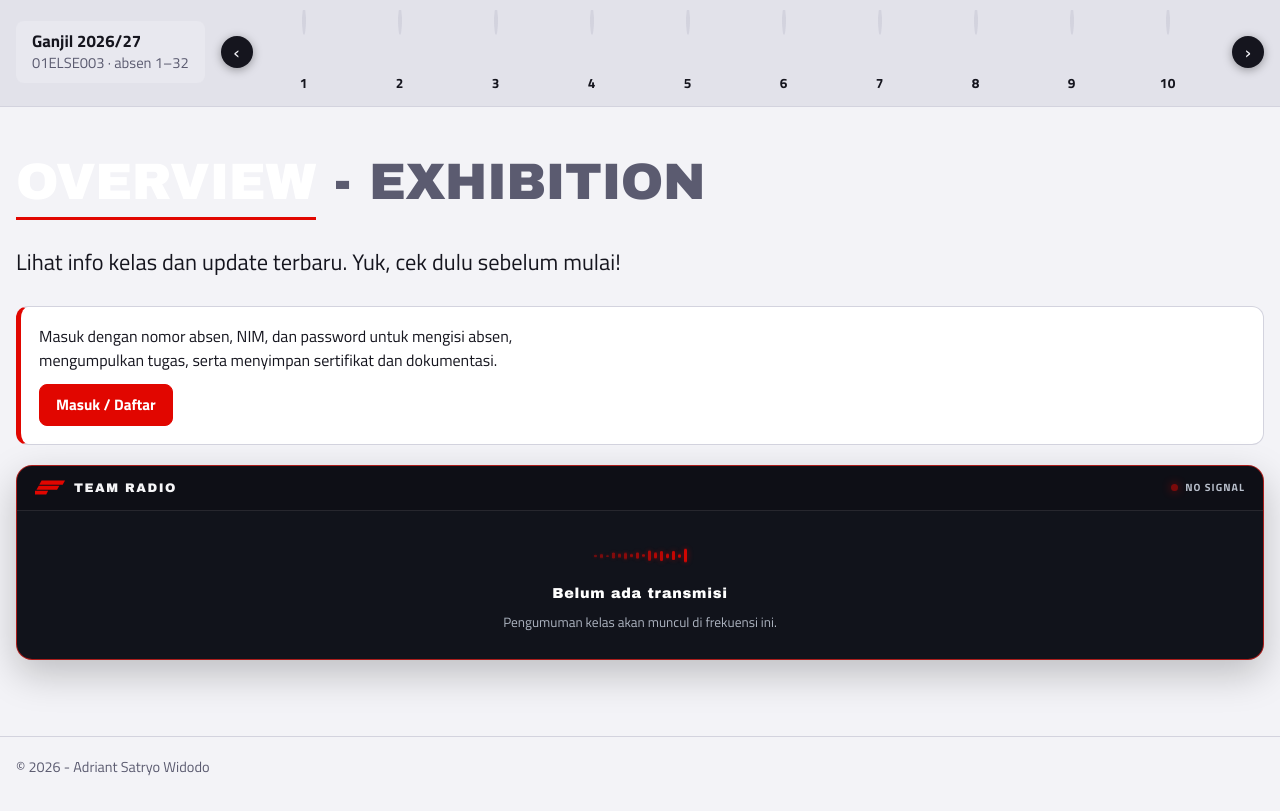
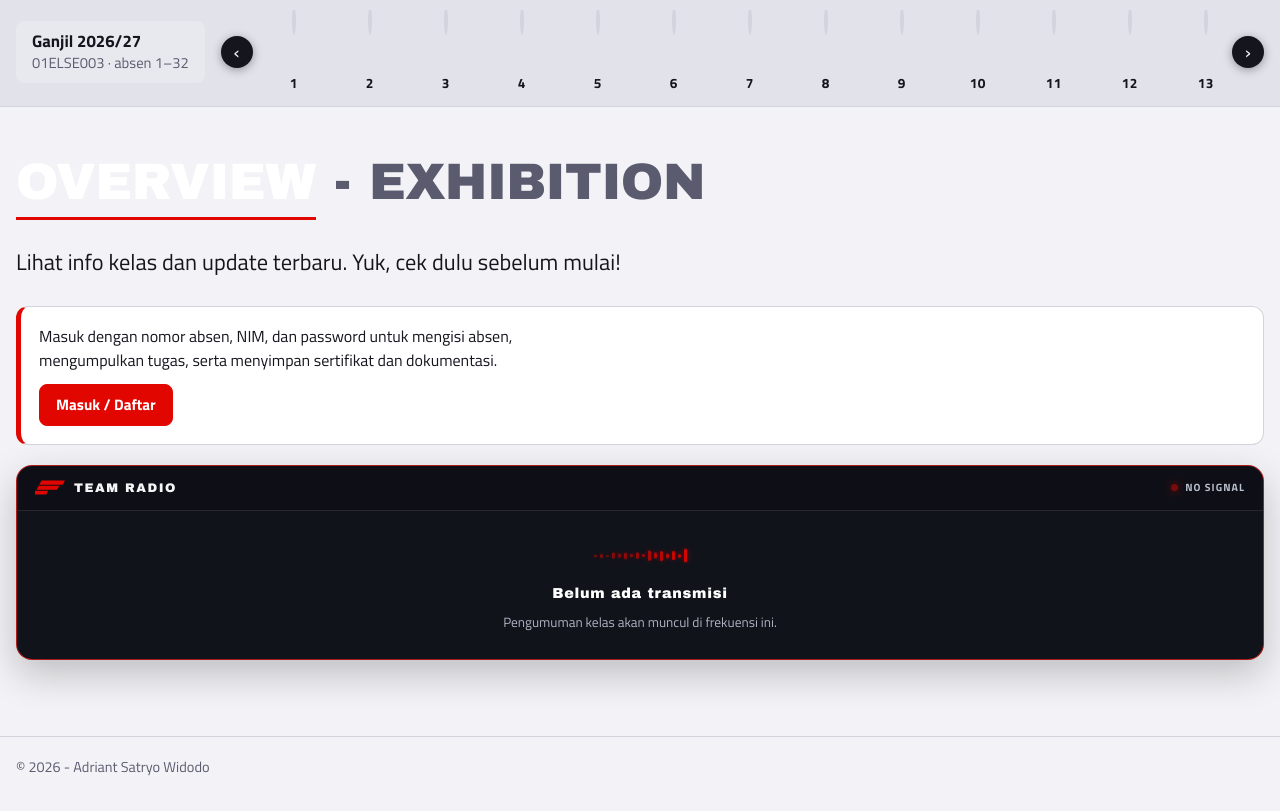
Before and after one commit to HengkerSigma/Grid-Kelas, a website: page public/index.html in a window 1280 px wide. Shown: the part 67-878 px from the top of the page. Drawn offline with nearby package versions, Linux system fonts and the light colour scheme; no server answers; a web font is replaced by a local one.

Commit message:
Restore compact student slider layout

```diff
--- a/public/style.css
+++ b/public/style.css
@@ -80,7 +80,7 @@ ul,ol{margin:0;padding:0;list-style:none}
 .rail{display:flex;gap:14px;flex:1;min-width:0;overflow-x:auto;scrollbar-width:none;scroll-behavior:smooth;cursor:grab;user-select:none;-webkit-user-select:none}
 .rail.drag{cursor:grabbing;scroll-behavior:auto}
 .rail::-webkit-scrollbar{display:none}
-.rs{flex:none;width:82px;display:grid;justify-items:center;gap:6px;background:none;border:0;padding:0;color:var(--fg)}
+.rs{flex:none;width:62px;display:grid;justify-items:center;gap:6px;background:none;border:0;padding:0;color:var(--fg)}
 .sav{position:relative;width:58px;height:58px;border-radius:50%;overflow:hidden;background:var(--surface-2);border:2px solid var(--line)}
 .sav img,.dav img,.aav img,.sph img,.gav img{width:100%;height:100%;object-fit:cover;-webkit-user-drag:none}
 .rs:hover .sav,.rs[aria-current="true"] .sav{border-color:var(--accent)}
```
